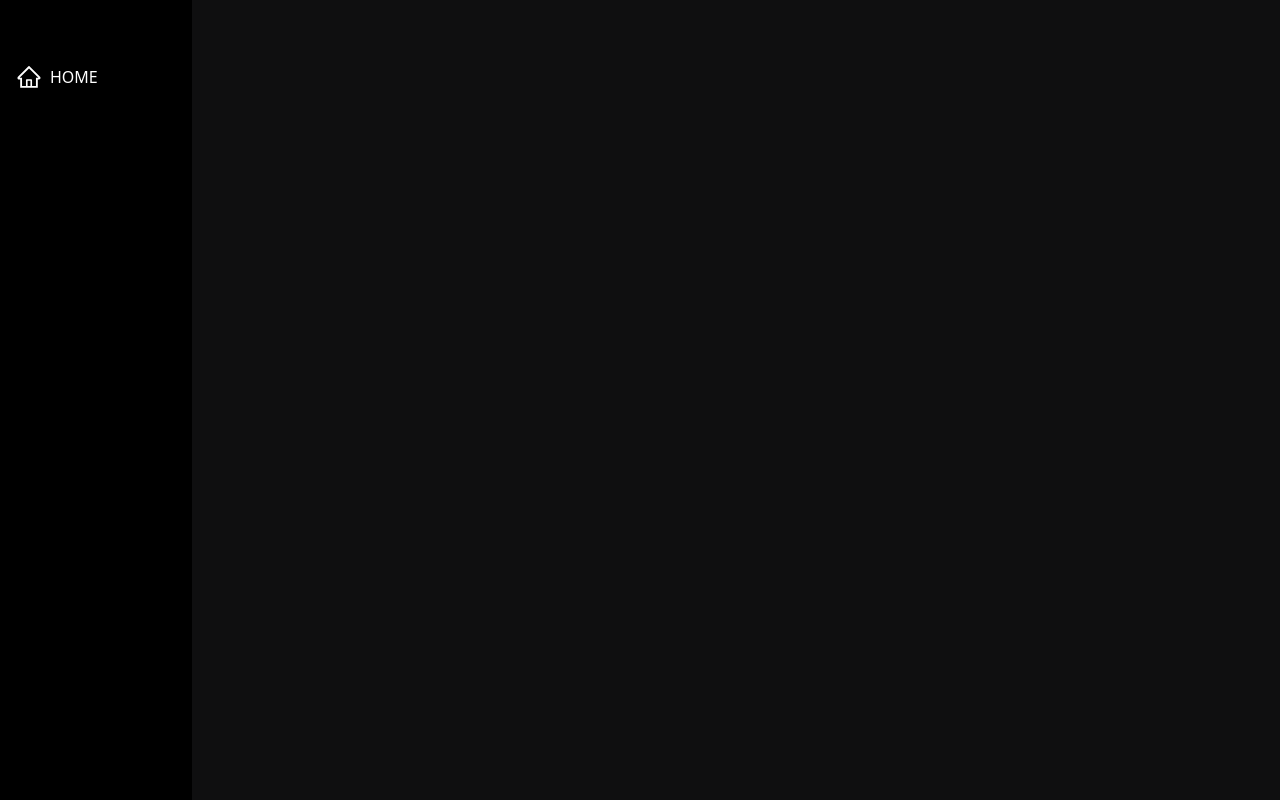
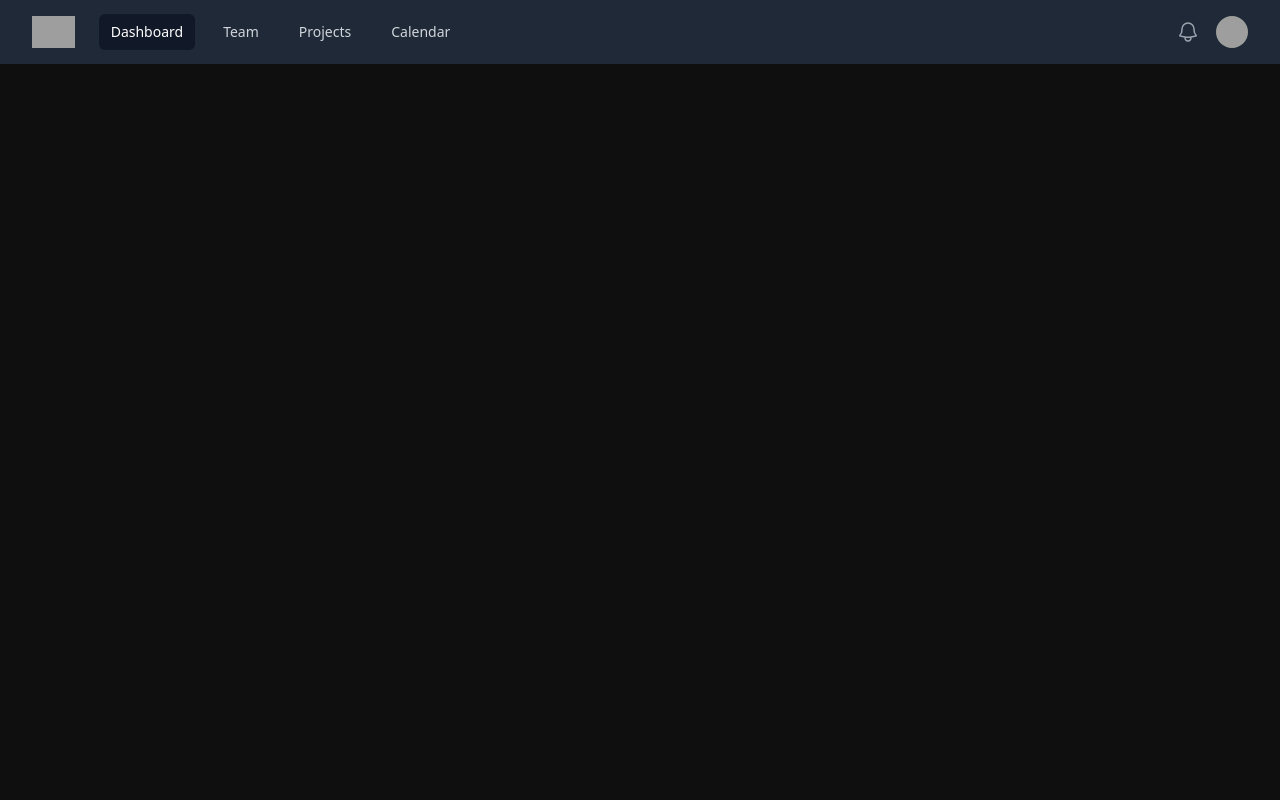
Before and after one commit to meghasharma0/ecommerce, a React (Create React App) app in the folder frontend/: page / in a window 1280 px wide. Built offline with nearby package versions, Linux system fonts and the light colour scheme; grey boxes are pictures that could not be loaded.

Commit message:
navbar frontend

```diff
--- a/frontend/package.json
+++ b/frontend/package.json
@@ -3,6 +3,8 @@
   "version": "0.1.0",
   "private": true,
   "dependencies": {
+    "@headlessui/react": "^2.1.0",
+    "@heroicons/react": "^2.1.4",
     "@paypal/react-paypal-js": "^8.5.0",
     "@reduxjs/toolkit": "^2.2.5",
     "@testing-library/jest-dom": "^5.17.0",
--- a/frontend/src/pages/Auth/Navigation.js
+++ b/frontend/src/pages/Auth/Navigation.js
@@ -6,37 +6,173 @@ import {
   AiOutlineUserAdd,
   AiOutlineShoppingCart,
 } from "react-icons/ai";
+import { GiHamburgerMenu } from "react-icons/gi";
 import { FaHeart } from "react-icons/fa";
 import { Link, useNavigate } from "react-router-dom";
 import "./Navigation.css";
 import "../../App.css";
 
+import mainPic from "../../images/Great deals.png";
+
+import { Disclosure, DisclosureButton, DisclosurePanel, Menu, MenuButton, MenuItem, MenuItems } from '@headlessui/react'
+import { Bars3Icon, BellIcon, XMarkIcon } from '@heroicons/react/24/outline'
+
+const navigation = [
+  { name: 'Dashboard', href: '#', current: true },
+  { name: 'Team', href: '#', current: false },
+  { name: 'Projects', href: '#', current: false },
+  { name: 'Calendar', href: '#', current: false },
+]
+
+function classNames(...classes) {
+  return classes.filter(Boolean).join(' ')
+}
+
 const Navigation = () => {
-  const [dropdownOpen, setDropdownOpen] = useState(false);
-  const [showSidebar, setShowSidebar] = useState(false);
-
-  const toggleDropdown = () => setDropdownOpen(!dropdownOpen);
-  const toggleSidebar = () => setShowSidebar(!showSidebar);
-  const closeSidebar = () => setShowSidebar(false);
 
   return (
-    <div
-      style={{ zIndex: 999 }}
-      className={`${
-        showSidebar ? "hidden" : "flex"
-      } xl:flex lg:flex md:hidden sm:hidden flex-col justify-between p-4 text-white bg-[#000] w-[4%] hover:w-[15%] h-[100vh]  fixed`}
-      id="navigation-container"
-    >
-      <div className="flex flex-col justify-center space-y-4">
-        <Link
-          to="/"
-          className="flex items-center transition-transform transform hover:translate-x-2"
-        >
-          <AiOutlineHome className="mr-2 mt-[3rem]" size={26} />
-          <span className="hidden nav-item-name mt-[3rem]">HOME</span>
-        </Link>
-      </div>
-    </div>
+    <>
+      <Disclosure as="nav" className="bg-gray-800">
+        {({ open }) => (
+          <>
+            <div className="mx-auto max-w-7xl px-2 sm:px-6 lg:px-8">
+              <div className="relative flex h-16 items-center justify-between">
+                <div className="absolute inset-y-0 left-0 flex items-center sm:hidden">
+                  {/* Mobile menu button*/}
+                  <DisclosureButton className="relative inline-flex items-center justify-center rounded-md p-2 text-gray-400 hover:bg-gray-700 hover:text-white focus:outline-none focus:ring-2 focus:ring-inset focus:ring-white">
+                    <span className="absolute -inset-0.5" />
+                    <span className="sr-only">Open main menu</span>
+                    {open ? (
+                      <XMarkIcon className="block h-6 w-6" aria-hidden="true" />
+                    ) : (
+                      <Bars3Icon className="block h-6 w-6" aria-hidden="true" />
+                    )}
+                  </DisclosureButton>
+                </div>
+                <div className="flex flex-1 items-center justify-center sm:items-stretch sm:justify-start">
+                  <div className="flex flex-shrink-0 items-center">
+                    <img
+                      className="h-8 w-auto"
+                      src="https://tailwindui.com/img/logos/mark.svg?color=indigo&shade=500"
+                      alt="Your Company"
+                    />
+                  </div>
+                  <div className="hidden sm:ml-6 sm:block">
+                    <div className="flex space-x-4">
+                      {navigation.map((item) => (
+                        <a
+                          key={item.name}
+                          href={item.href}
+                          className={classNames(
+                            item.current
+                              ? "bg-gray-900 text-white"
+                              : "text-gray-300 hover:bg-gray-700 hover:text-white",
+                            "rounded-md px-3 py-2 text-sm font-medium"
+                          )}
+                          aria-current={item.current ? "page" : undefined}
+                        >
+                          {item.name}
+                        </a>
+                      ))}
+                    </div>
+                  </div>
+                </div>
+                <div className="absolute inset-y-0 right-0 flex items-center pr-2 sm:static sm:inset-auto sm:ml-6 sm:pr-0">
+                  <button
+                    type="button"
+                    className="relative rounded-full bg-gray-800 p-1 text-gray-400 hover:text-white focus:outline-none focus:ring-2 focus:ring-white focus:ring-offset-2 focus:ring-offset-gray-800"
+                  >
+                    <span className="absolute -inset-1.5" />
+                    <span className="sr-only">View notifications</span>
+                    <BellIcon className="h-6 w-6" aria-hidden="true" />
+                  </button>
+
+                  {/* Profile dropdown */}
+                  <Menu as="div" className="relative ml-3">
+                    <div>
+                      <MenuButton className="relative flex rounded-full bg-gray-800 text-sm focus:outline-none focus:ring-2 focus:ring-white focus:ring-offset-2 focus:ring-offset-gray-800">
+                        <span className="absolute -inset-1.5" />
+                        <span className="sr-only">Open user menu</span>
+                        <img
+                          className="h-8 w-8 rounded-full"
+                          src="https://images.unsplash.com/photo-1472099645785-5658abf4ff4e?ixlib=rb-1.2.1&ixid=eyJhcHBfaWQiOjEyMDd9&auto=format&fit=facearea&facepad=2&w=256&h=256&q=80"
+                          alt=""
+                        />
+                      </MenuButton>
+                    </div>
+                    <MenuItems
+                      transition
+                      className="absolute right-0 z-10 mt-2 w-48 origin-top-right rounded-md bg-white py-1 shadow-lg ring-1 ring-black ring-opacity-5 transition focus:outline-none data-[closed]:scale-95 data-[closed]:transform data-[closed]:opacity-0 data-[enter]:duration-100 data-[leave]:duration-75 data-[enter]:ease-out data-[leave]:ease-in"
+                    >
+                      <MenuItem>
+                        {({ focus }) => (
+                          <a
+                            href="#"
+                            className={classNames(
+                              focus ? "bg-gray-100" : "",
+                              "block px-4 py-2 text-sm text-gray-700"
+                            )}
+                          >
+                            Your Profile
+                          </a>
+                        )}
+                      </MenuItem>
+                      <MenuItem>
+                        {({ focus }) => (
+                          <a
+                            href="#"
+                            className={classNames(
+                              focus ? "bg-gray-100" : "",
+                              "block px-4 py-2 text-sm text-gray-700"
+                            )}
+                          >
+                            Settings
+                          </a>
+                        )}
+                      </MenuItem>
+                      <MenuItem>
+                        {({ focus }) => (
+                          <a
+                            href="#"
+                            className={classNames(
+                              focus ? "bg-gray-100" : "",
+                              "block px-4 py-2 text-sm text-gray-700"
+                            )}
+                          >
+                            Sign out
+                          </a>
+                        )}
+                      </MenuItem>
+                    </MenuItems>
+                  </Menu>
+                </div>
+              </div>
+            </div>
+
+            <DisclosurePanel className="sm:hidden">
+              <div className="space-y-1 px-2 pb-3 pt-2">
+                {navigation.map((item) => (
+                  <DisclosureButton
+                    key={item.name}
+                    as="a"
+                    href={item.href}
+                    className={classNames(
+                      item.current
+                        ? "bg-gray-900 text-white"
+                        : "text-gray-300 hover:bg-gray-700 hover:text-white",
+                      "block rounded-md px-3 py-2 text-base font-medium"
+                    )}
+                    aria-current={item.current ? "page" : undefined}
+                  >
+                    {item.name}
+                  </DisclosureButton>
+                ))}
+              </div>
+            </DisclosurePanel>
+          </>
+        )}
+      </Disclosure>
+    </>
   );
 };
 
```
Also changed, not shown: frontend/src/images/Great deals.png (added), frontend/src/pages/Auth/Navigation.css (line endings or trailing spaces), 1 other file (tests, documents, lock files or other folders).
